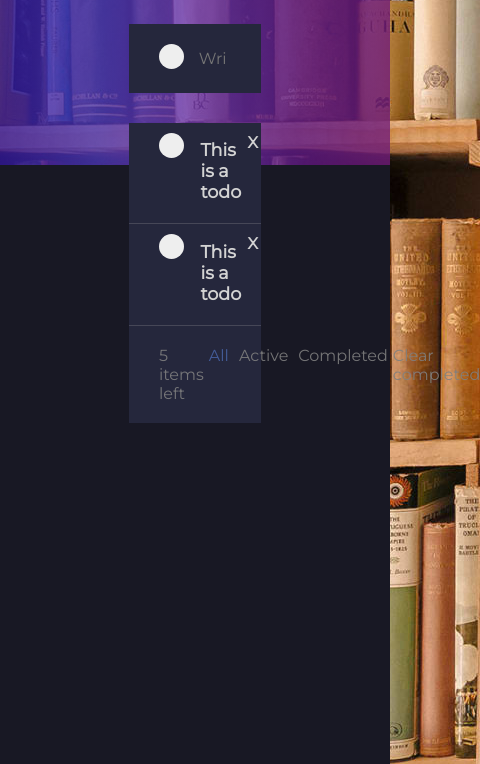
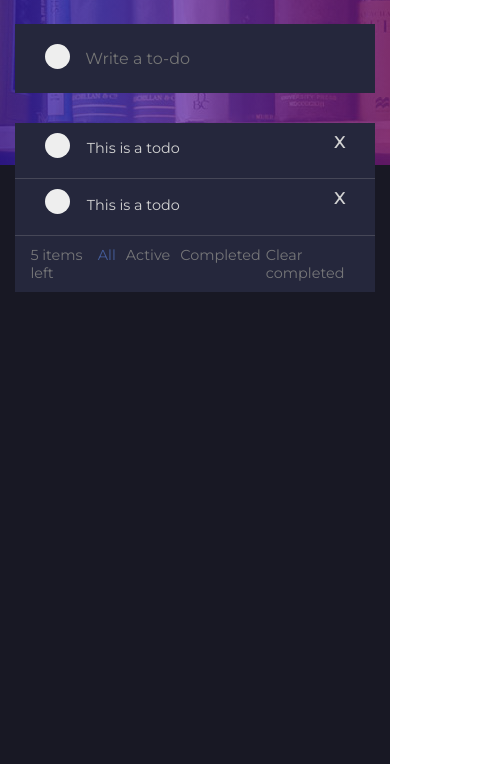
Before and after one commit to Robotron2/Todo-design, a plain HTML site: page index.html in a window 390 px wide. Shown: the part 135-899 px from the top of the page, 480 px wide, since content can reach past the window. Drawn offline with Linux system fonts and the light colour scheme.

Commit message:
Media query for todo-main completed

```diff
--- a/styles.css
+++ b/styles.css
@@ -1,4 +1,13 @@
 @import url("https://fonts.googleapis.com/css2?family=Montserrat&family=Open+Sans:wght@600&display=swap");
+
+/* colors
+
+#31179C
+#4A37B7
+#6B36AC
+#5D1986
+#701B79
+*/
 
 :root {
 	--color-default: #000;
@@ -213,11 +222,159 @@ body {
 	color: #445c99;
 }
 
-/* colors
+/* Media Queries */
 
-#31179C
-#4A37B7
-#6B36AC
-#5D1986
-#701B79
-*/
+@media (min-width: 1299px) {
+	.todo-main {
+		color: var(--color-white);
+		background: transparent;
+		/* background-color: #cc894d; */
+		width: 46%;
+		margin: -220px auto;
+		height: 20vmax;
+		padding: -10px;
+	}
+}
+@media (max-width: 1298px) {
+	.todo-main {
+		color: var(--color-white);
+		background: transparent;
+		/* background-color: #cc894d; */
+		width: 56%;
+		margin: -220px auto;
+		height: 20vmax;
+		padding: -10px;
+	}
+}
+@media (max-width: 1000px) {
+	.todo-main {
+		color: var(--color-white);
+		background: transparent;
+		/* background-color: #cc894d; */
+		width: 56%;
+		margin: -220px auto;
+		height: 20vmax;
+		padding: -10px;
+	}
+}
+@media (max-width: 998px) {
+	.todo-main {
+		color: var(--color-white);
+		background: transparent;
+		/* background-color: #cc894d; */
+		width: 66%;
+		margin: -220px auto;
+		height: 20vmax;
+		padding: -10px;
+	}
+}
+@media (max-width: 878px) {
+	.todo-main {
+		color: var(--color-white);
+		background: transparent;
+		/* background-color: #cc894d; */
+		width: 66%;
+		margin: -220px auto;
+		height: 20vmax;
+		padding: -10px;
+	}
+}
+@media (max-width: 876px) {
+	.todo-main {
+		color: var(--color-white);
+		background: transparent;
+		/* background-color: #cc894d; */
+		width: 70%;
+		margin: -220px auto;
+		height: 20vmax;
+		padding: -10px;
+	}
+}
+@media (max-width: 800px) {
+	.todo-main {
+		color: var(--color-white);
+		background: transparent;
+		/* background-color: #cc894d; */
+		width: 72%;
+		margin: -220px auto;
+		height: 20vmax;
+		padding: -10px;
+	}
+}
+@media (max-width: 750px) {
+	.todo-main {
+		color: var(--color-white);
+		background: transparent;
+		/* background-color: #cc894d; */
+		width: 76%;
+		margin: -220px auto;
+		height: 20vmax;
+		padding: -10px;
+	}
+}
+@media (max-width: 699px) {
+	.todo-main {
+		color: var(--color-white);
+		background: transparent;
+		/* background-color: #cc894d; */
+		width: 88%;
+		margin: -220px auto;
+		height: 20vmax;
+		padding: -10px;
+	}
+}
+@media (max-width: 620px) {
+	.todo-main {
+		color: var(--color-white);
+		background: transparent;
+		/* background-color: #cc894d; */
+		width: 90%;
+		margin: -220px auto;
+		height: 20vmax;
+		padding: -10px;
+	}
+}
+@media (max-width: 570px) {
+	.todo-main {
+		color: var(--color-white);
+		background: transparent;
+		/* background-color: #cc894d; */
+		width: 92%;
+		margin: -220px auto;
+		height: 20vmax;
+		padding: -10px;
+	}
+}
+@media (max-width: 550px) {
+	.todo-main {
+		color: var(--color-white);
+		background: transparent;
+		/* background-color: #cc894d; */
+		width: 98%;
+		margin: -220px auto;
+		height: 20vmax;
+		padding: -10px;
+	}
+}
+
+/* Mini Nav */
+
+@media (max-width: 525px) {
+	.mini-nav {
+		display: flex;
+		justify-content: space-between;
+		padding: 10px 15px;
+		color: rgba(128, 128, 128, 0.895);
+		width: 100%;
+		font-size: 0.9rem;
+	}
+}
+
+/* Todos */
+
+@media (max-width: 525px) {
+	.todo-item {
+		font-size: 0.9rem;
+		font-weight: 500;
+	}
+}
```
